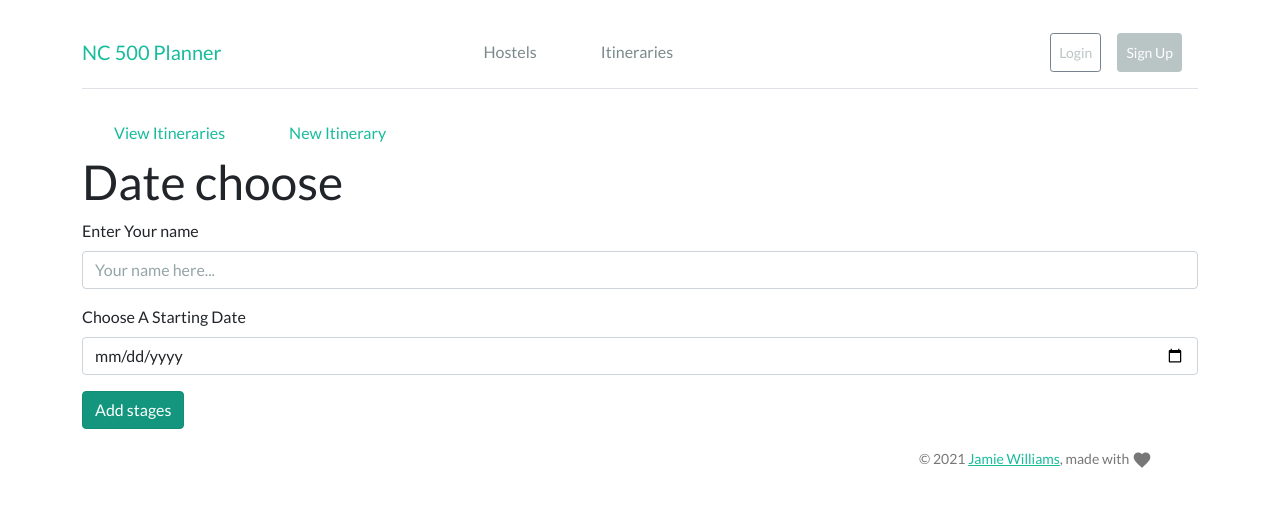
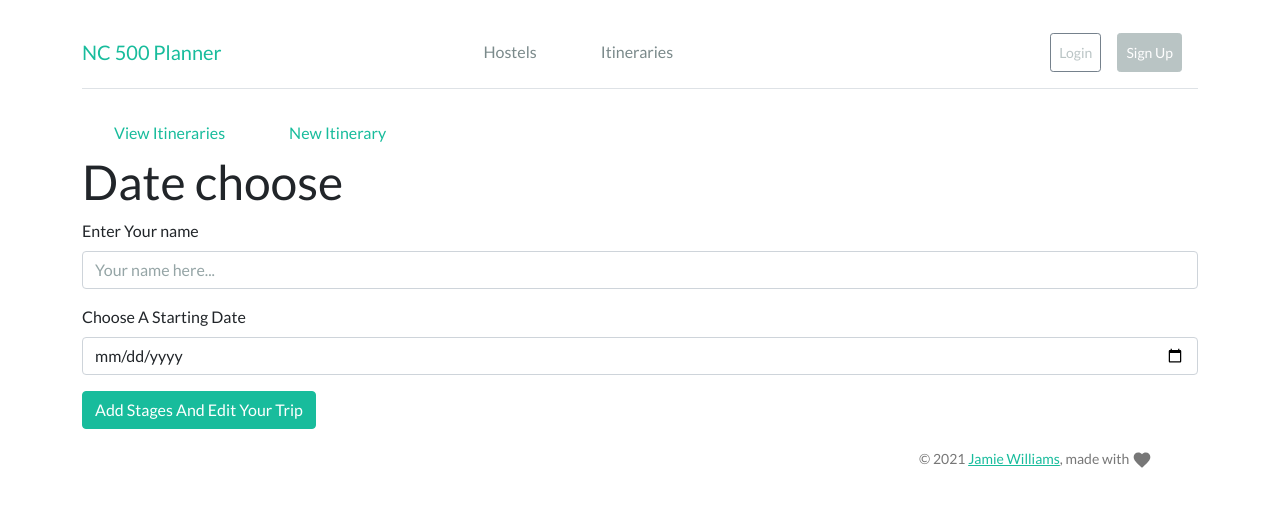
Before and after one commit to J-JohnWills/nc-500, a React (Create React App) app: page /itineraries/new in a window 1280 px wide. Shown: the top 506 px of the page. Built offline with nearby package versions, Linux system fonts and the light colour scheme; no server answers.

Commit message:
Change re-direct location from new itinerary

```diff
--- a/src/App.jsx
+++ b/src/App.jsx
@@ -8,7 +8,6 @@ import Container from "react-bootstrap/Container";
 // itineraries views
 import Itineraries from "./views/itineraries/itineraries/Itineraries";
 import ItinerariesView from "./views/itineraries/itineraries-view/ItinerariesView";
-import ItinerariesNew from "./views/itineraries/itineraries-new/ItinerariesNew";
 
 // hostels views
 import HostelIndex from "./views/hostels/Hostels/HostelIndex";
--- a/src/views/itineraries/itineraries-new/DateChoose.jsx
+++ b/src/views/itineraries/itineraries-new/DateChoose.jsx
@@ -68,7 +68,7 @@ export default function DateChoose() {
             onChange={handleDate}
           ></Form.Control>
         </Form.Group>
-        <LinkContainer to={`/itineraries/new/${nameInput}`}>
+        <LinkContainer to={`/itineraries/view`}>
           <Button
             className="mt-3"
             variant="success"
@@ -76,7 +76,7 @@ export default function DateChoose() {
               addItinerary();
             }}
           >
-            Add stages
+            Add Stages And Edit Your Trip
           </Button>
         </LinkContainer>
       </Form>
--- a/src/views/itineraries/itineraries-view/ItinerariesView.jsx
+++ b/src/views/itineraries/itineraries-view/ItinerariesView.jsx
@@ -1,5 +1,4 @@
 import React, { useCallback, useEffect, useState } from "react";
-import Itinerary from "./Itinerary";
 import ItineraryCard from "./ItineraryCard";
 import Row from "react-bootstrap/Row";
 
@@ -25,7 +24,6 @@ export default function ItinerariesView({ hostelList }) {
 
   return (
     <Row xs={1} md={2} lg={3} className="g-2">
-      <h1>View Itineraries</h1>
       {itinerariesList.map((item) => (
         <ItineraryCard itinerary={item} />
       ))}
--- a/src/views/itineraries/itineraries-view/Itinerary.jsx
+++ /dev/null
@@ -1,15 +0,0 @@
-import React from "react";
-import StageView from "./StageView";
-
-export default function Itinerary({ itineraryIn }) {
-  return (
-    <div>
-      <h5>Itinerary</h5>
-      <p>{itineraryIn.user}</p>
-      <p>{itineraryIn.startdate}</p>
-      {itineraryIn.stages.map((item) => (
-        <StageView stages={item} />
-      ))}
-    </div>
-  );
-}
--- a/src/views/itineraries/itineraries-view/ItineraryCard.jsx
+++ b/src/views/itineraries/itineraries-view/ItineraryCard.jsx
@@ -24,7 +24,7 @@ export default function ItineraryCard({ itinerary }) {
               navigate("/hostels/");
             }}
           >
-            See More...
+            Add/Edit stages
           </Button>
         </Card.Footer>
       </Card>
```
